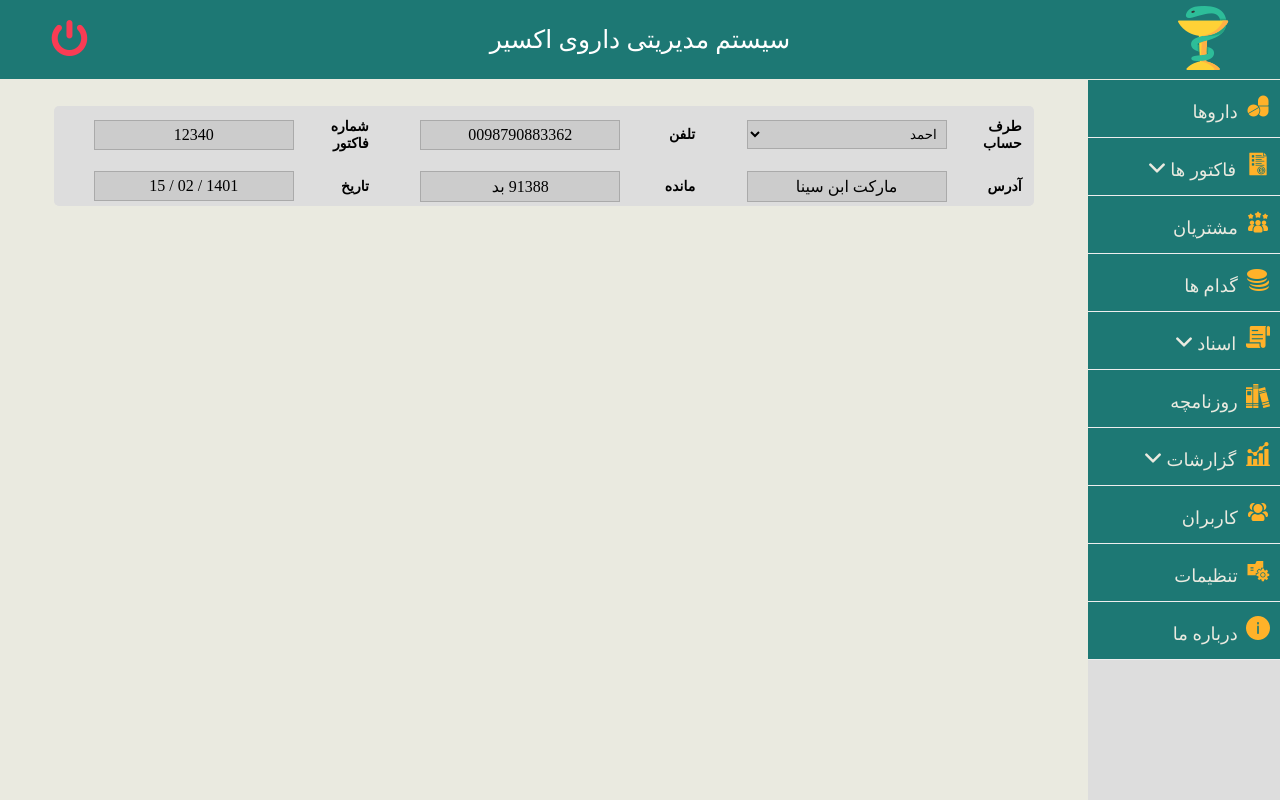
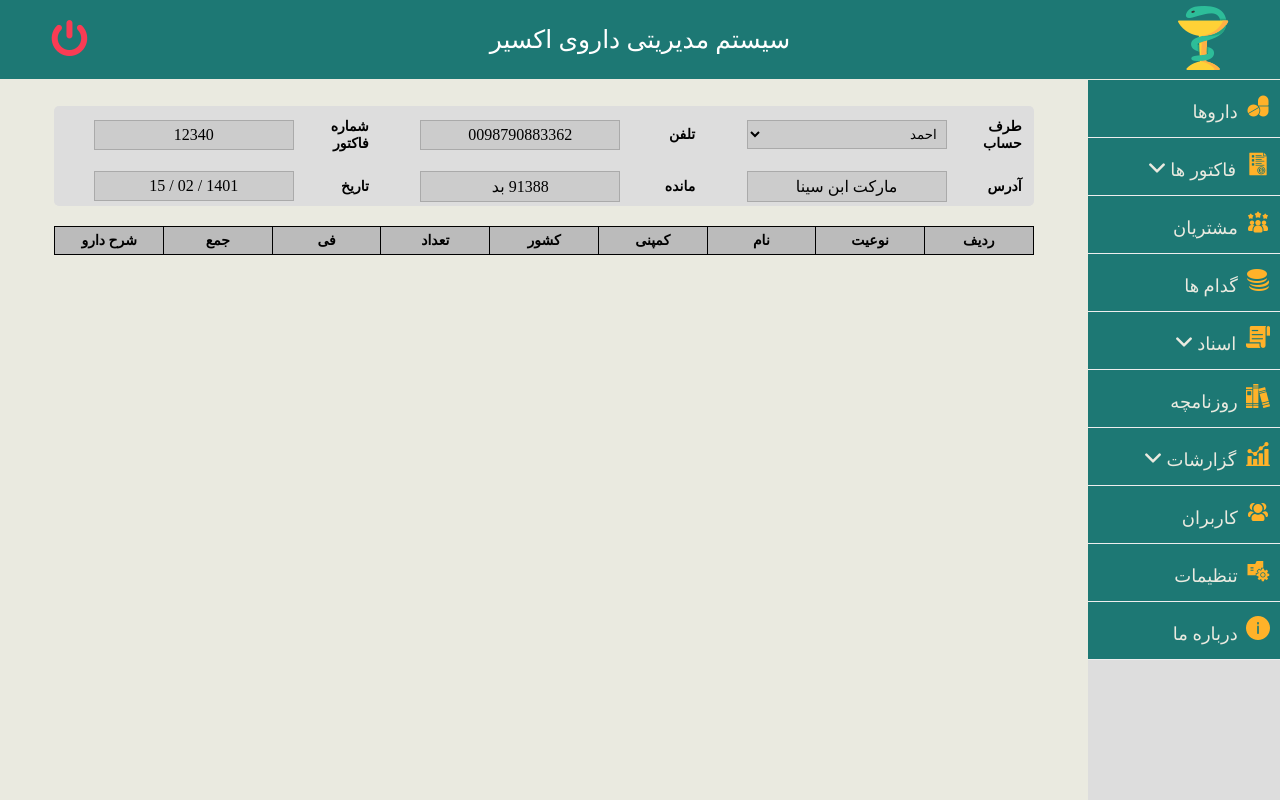
Before and after one commit to RezaHabibi1001/ExchangeFront, a React (Create React App) app: page /buyFactor in a window 1280 px wide. Built offline with nearby package versions, Linux system fonts and the light colour scheme.

Commit message:
foctor content heading section created

```diff
--- a/src/Components/Factors/BuyFactor.jsx
+++ b/src/Components/Factors/BuyFactor.jsx
@@ -44,6 +44,21 @@ export function BuyFactor() {
                             </div>
                         </div>
                     </div>
+                    <div className="factor-content">
+                        <form action="#">
+                            <div className="factor-heading">
+                                <span>ردیف</span>
+                                <span>نوعیت</span>
+                                <span>نام</span>
+                                <span>کمپنی</span>
+                                <span>کشور</span>
+                                <span>تعداد</span>
+                                <span>فی</span>
+                                <span>جمع</span>
+                                <span>شرح دارو</span>
+                            </div>
+                        </form>
+                    </div>
                 </div>
             </div>
         </div>
--- a/src/Styles/Factors/Factors.css
+++ b/src/Styles/Factors/Factors.css
@@ -64,3 +64,26 @@
     border: 1px solid #aaa;
     background-color: #ccc;
 }
+/* factor content */
+.factor-heading{
+    width: 90%;
+    margin: 0 auto;
+    display: flex;
+    flex-direction: row;
+    justify-content: space-between;
+    text-align: center;
+    border: 1px solid #000;
+    direction: rtl;
+}
+
+.factor-heading span{
+    border-left: 1px solid #000;
+    background-color: #bbb;
+    padding: 5px;
+    width: 100%;
+    font-size: 14px;
+    font-weight: 600;
+}
+.factor-heading:last-child{
+    border-left: none;
+}
```
